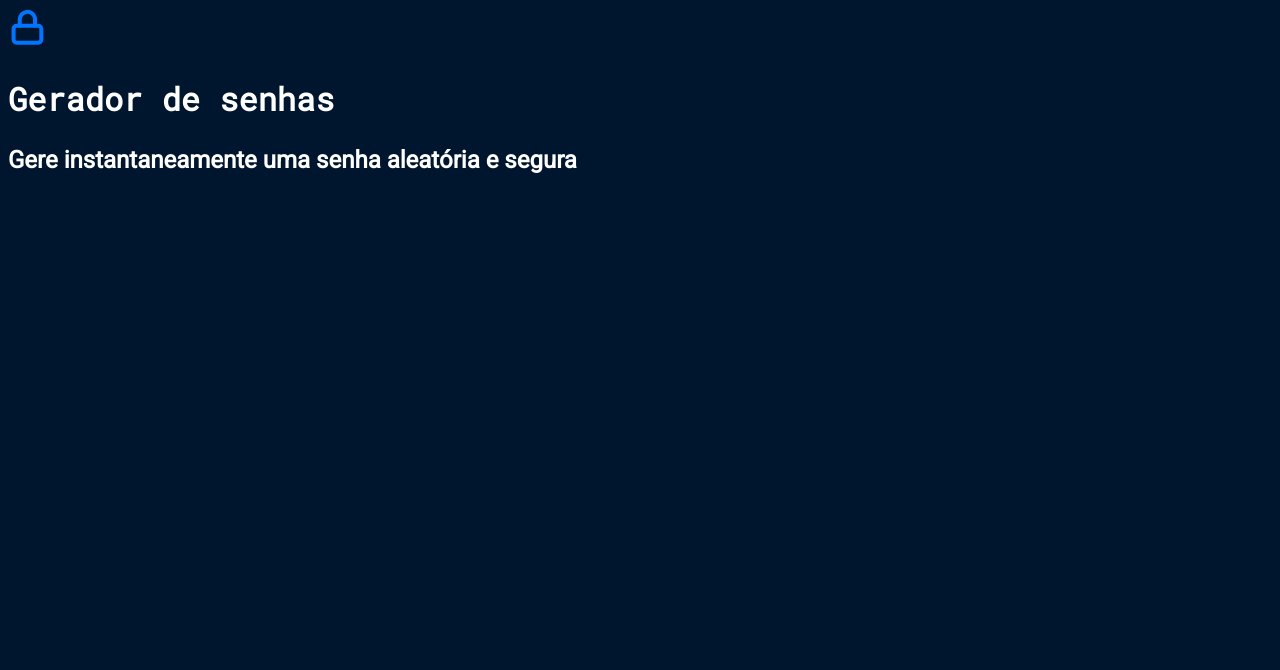
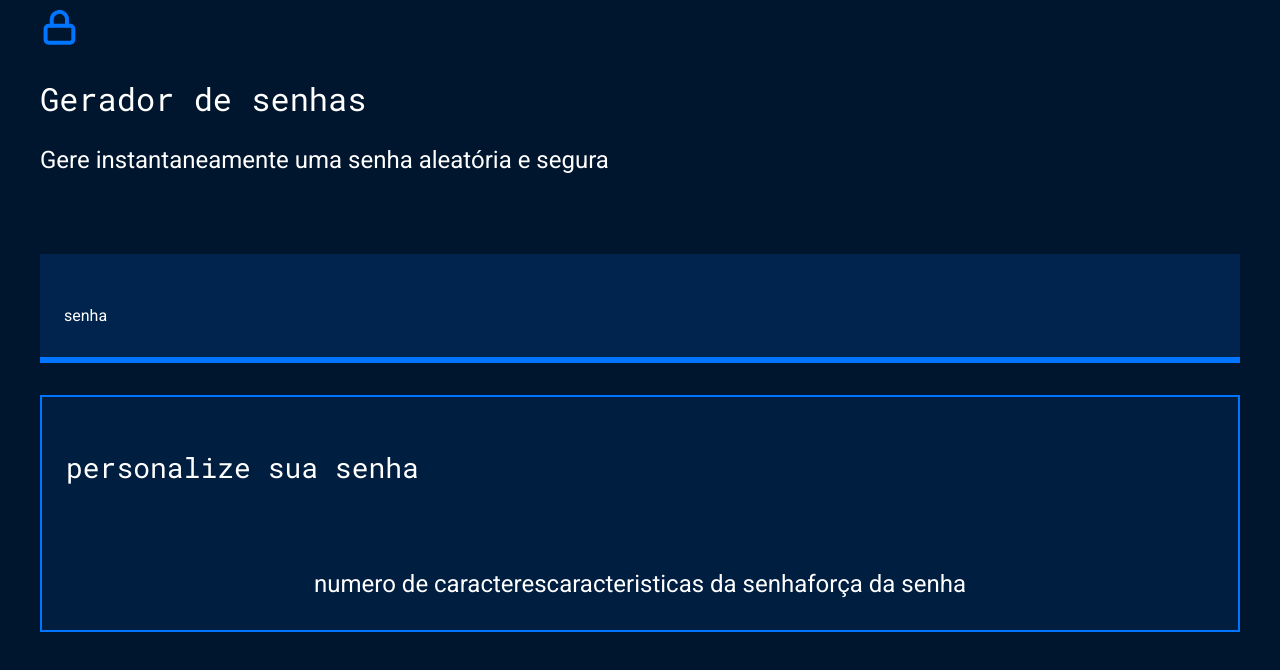
Before and after one commit to bolimbolacha/js-gerador-de-senha, a plain HTML site: page index.html in a window 1280 px wide. Drawn offline with Linux system fonts and the light colour scheme.

Commit message:
ala dia 19

```diff
--- a/index.html
+++ b/index.html
@@ -1,15 +1,41 @@
 <!DOCTYPE html>
-<html lang="en">
+<html lang="pt-br">
+
 <head>
   <meta charset="UTF-8">
   <meta name="viewport" content="width=device-width, initial-scale=1.0">
   <title>Gerador de senhas</title>
   <link rel="stylesheet" href="style.css">
 </head>
+
 <body>
+  <section class="conteudo">
+    <div class="conteudo-titulo">
       <img src="unlock.svg" alt="cadeado fechado">
       <h2 class="titulo-principal">Gerador de senhas</h2>
       <h3 class="titulo-secundario">Gere instantaneamente uma senha aleatória e segura</h3>
+    </div>
+    <div class="conteudo-senha">
+      <label for="senha">senha</label>
+      <input name="senha" type="text" id="campo-senha">
+    </div>
+    <div class="parametro">
+      <h3 class="parametro-titulo">personalize sua senha</h3>
+      <div class="parametro-coluna__senha">
+        <div class="parametro-senha">
+          <h4 class="paremetro-senha__titulo">numero de caracteres</h4>
+        </div>
+        <div class="parametro-senha">
+          <h4 class="paremetro-senha__titulo">caracteristicas da senha</h4>
+        </div>
+        <div class="parametro-senha">
+          <h4 class="paremetro-senha__titulo">força da senha</h4>
+        </div>
+      </div>
+    </div>
+
+  </section>
 
 </body>
+
 </html>
--- a/style.css
+++ b/style.css
@@ -8,6 +8,9 @@
 --borda:#0075FF;
 --roboto: "Roboto", sans-serif;
 --roboto-mono: "Roboto Mono", monospace;
+}
+*{
+    font-weight: 400;
 }
 body{
     color: var(--branco);
@@ -22,3 +25,53 @@ font-family: var(--roboto);
     font-size: 24px;
 
 }
+
+.conteudo-senha{
+        margin-top: 80px;
+        background: var(--fundo-senha);
+        padding: 24px;
+        border-bottom: 6px solid var(--borda);
+    }
+#campo-senha{
+  width: 70%;
+    background-color: var(--fundo-senha);
+    border: none;
+    color: var(--branco);
+    font-family: var(--roboto-mono);
+    font-size: 40px;
+}
+#campo-senha:focus{
+outline: none;
+
+}
+.conteudo{
+    max-width: 1200px;
+    margin: 0 auto;
+}
+.parametro{
+    background-color: var(--fundo-texto);
+    border: 2px solid var(--borda);
+    margin-top: 32px;
+}
+.parametro-titulo{
+    font-family: var(--roboto-mono);
+    font-size: 28px;
+    padding: 24px;
+}
+.paremetro-senha__titulo{
+    font-size: 24px;
+}
+.parametro-coluna__senha{
+    display: flex;
+    flex-direction: column;
+    justify-content: center;
+}
+@media screen and (min-width: 768px) {
+    .parametro-coluna__senha{
+        flex-direction: row;
+    }
+}
+.paremetro-senha{
+    width: 50%;
+    margin:0 auto;
+}
```
Lines whose indentation alone changed are shown as unchanged.
